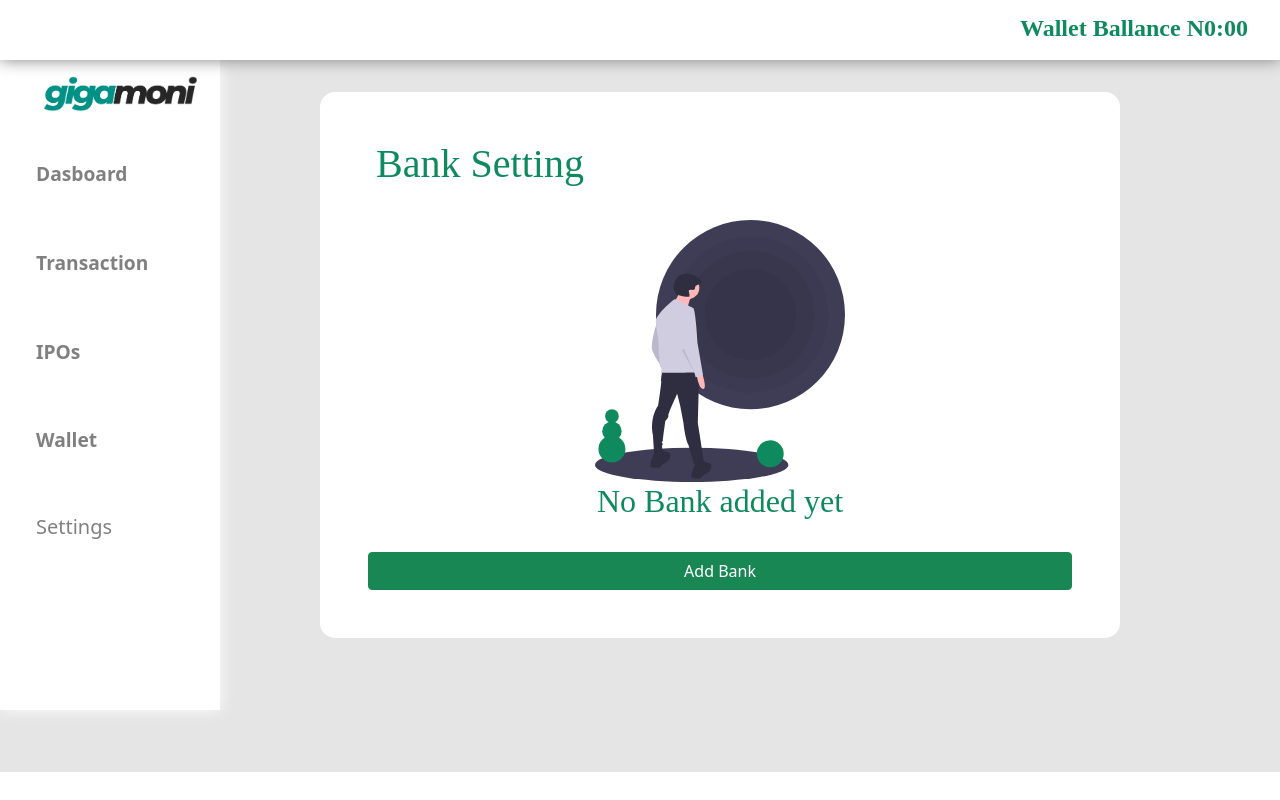
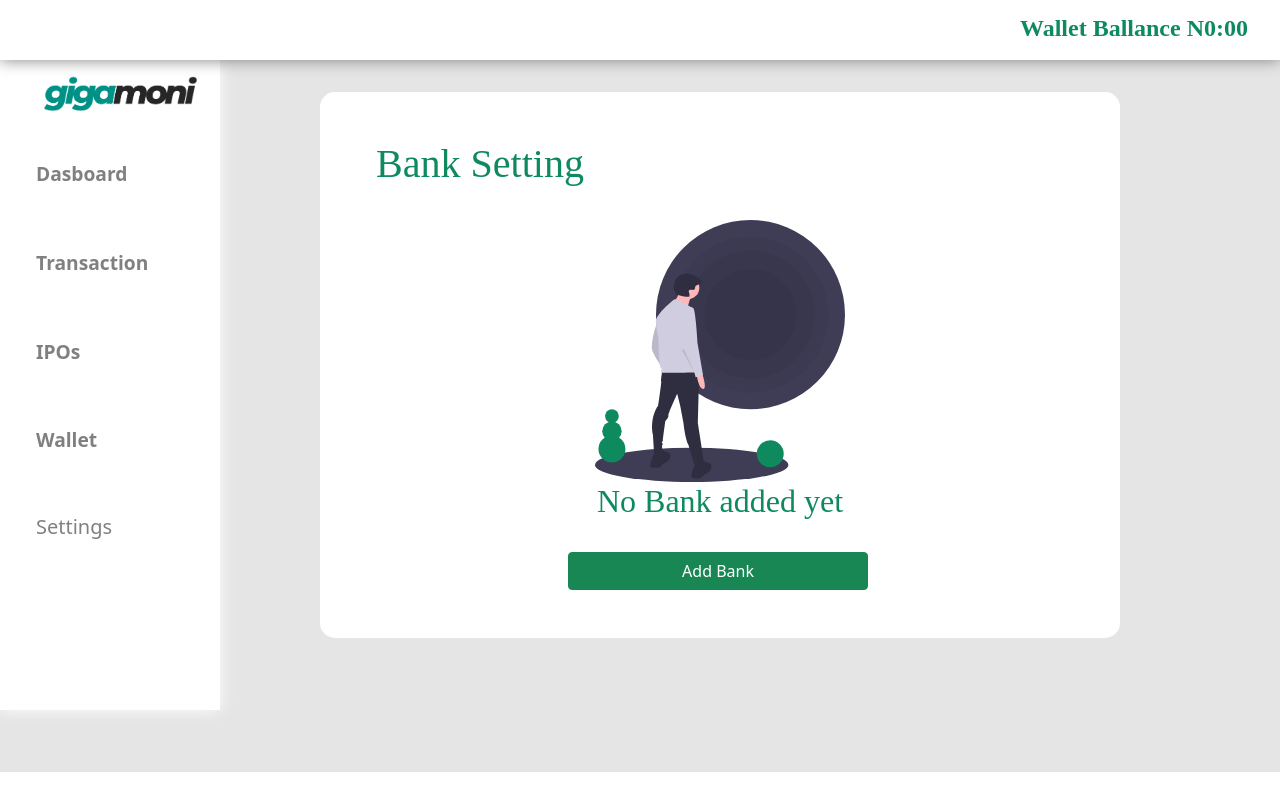
Before and after one commit to Peter-Dumbari/gigamoni, a React (Create React App) app: page /banksetting in a window 1280 px wide. Built offline with nearby package versions, Linux system fonts and the light colour scheme.

Commit message:
jesus lord

```diff
--- a/src/components/pages/Banksetting.css
+++ b/src/components/pages/Banksetting.css
@@ -35,3 +35,8 @@
 .btn-success{
     text-align: center;
 }
+
+.button_div{
+    width: 300px;
+    margin-left: 12.5rem
+}
--- a/src/components/pages/Banksetting.jsx
+++ b/src/components/pages/Banksetting.jsx
@@ -47,7 +47,7 @@ export default function DashBoard() {
                 <img src={Image} alt="" className="void__image" />
                 <h4 className="image__text">No Bank added yet</h4>
                 <Link to="/addBank">
-                <button className="btn btn-success">Add Bank</button>
+                <div className="button_div"><button className="btn btn-success">Add Bank</button></div>
                 </Link>
               </div>
             </div>
```
